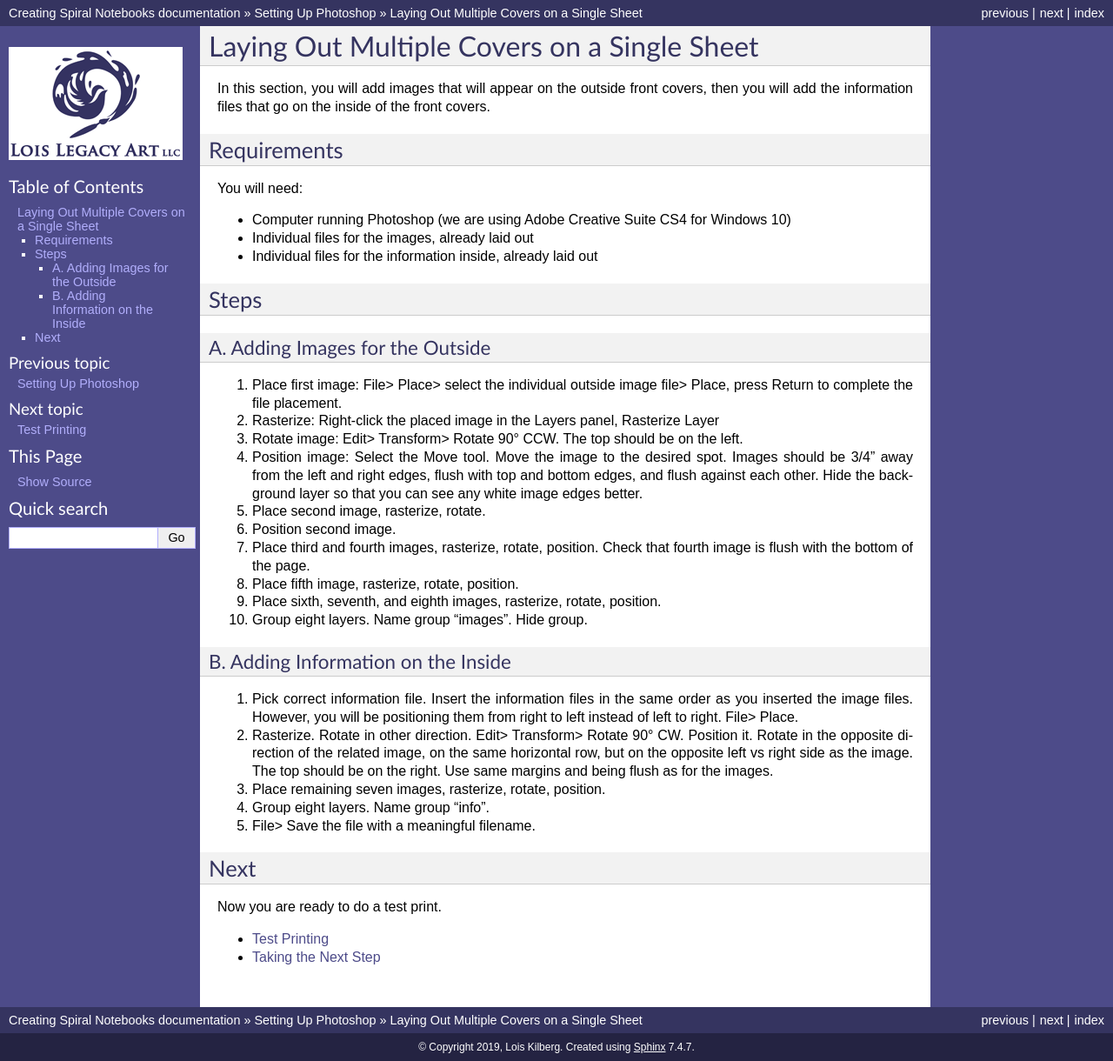
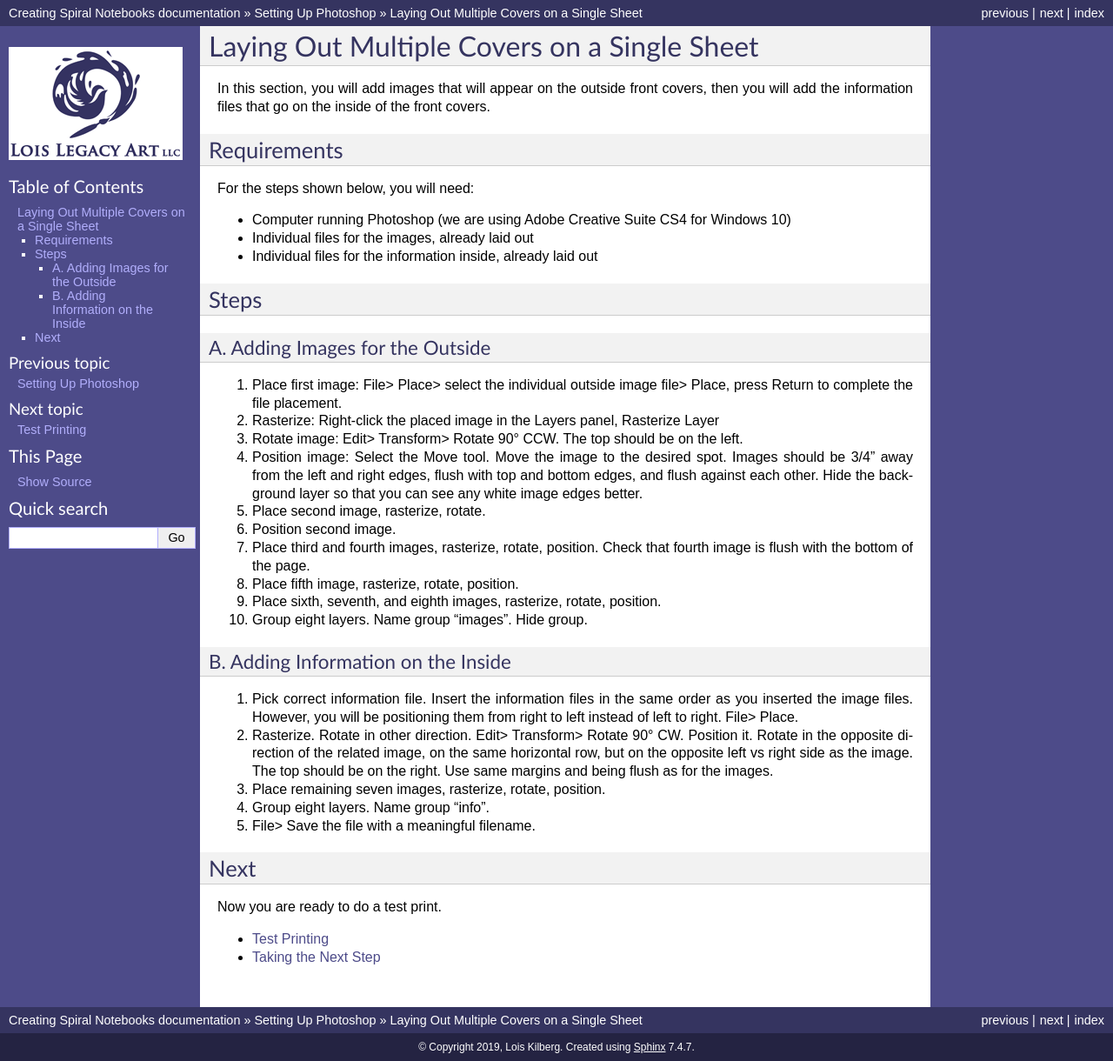
Before and after one commit to loiskilberg/FinalProject, a Sphinx documentation site: the page built from source/02_layingOutMultipleCovers.rst, in a window 1280 px wide. Shown: the whole page at 87% size. Built offline with Sphinx 7.4.7, drawn with Linux system fonts in a browser that asks for light colours.

Commit message:
edit wording

```diff
--- a/source/02_layingOutMultipleCovers.rst
+++ b/source/02_layingOutMultipleCovers.rst
@@ -5,7 +5,7 @@
 
 Requirements
 ============
-You will need:
+For the steps shown below, you will need:
 
 * Computer running Photoshop (we are using Adobe Creative Suite CS4 for Windows 10)
 * Individual files for the images, already laid out
```
